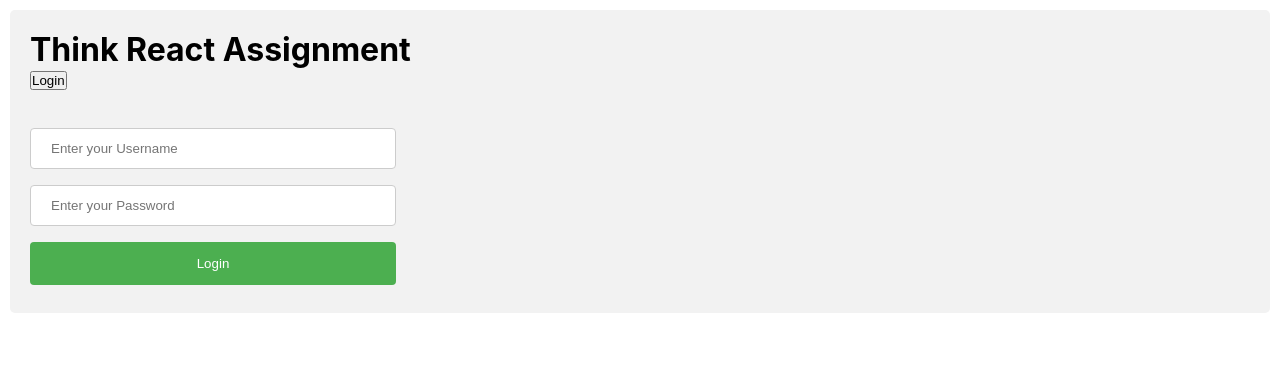
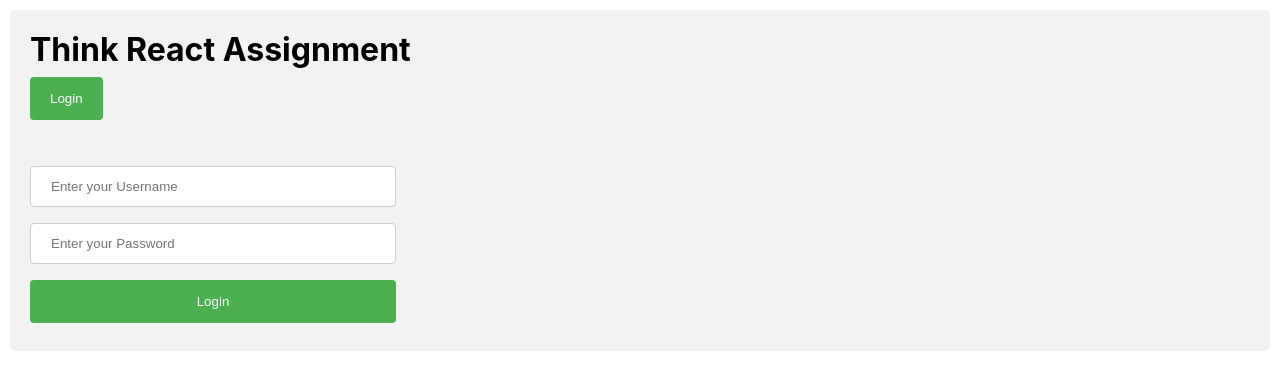
Before and after one commit to varun-316/think-assignment-react, a React (Create React App) app: page / in a window 1280 px wide. Shown: the top 390 px of the page. Built offline with nearby package versions, Linux system fonts and the light colour scheme.

Commit message:
UPDATE: Minor CSS changes

```diff
--- a/src/App.css
+++ b/src/App.css
@@ -34,6 +34,20 @@ input[type=submit]:hover {
   background-color: #45a049;
 }
 
+#main-login {
+  background-color: #4CAF50;
+  color: white;
+  padding: 14px 20px;
+  margin: 8px 0;
+  border: none;
+  border-radius: 4px;
+  cursor: pointer;
+}
+
+#main-login:hover {
+  background-color: #45a049;
+}
+
 #root {
   border-radius: 5px;
   background-color: #f2f2f2;
--- a/src/components/Header/LoginButton.js
+++ b/src/components/Header/LoginButton.js
@@ -3,7 +3,7 @@ import React from "react";
 const LoginButton = (props) => {
   return (
     <React.Fragment>
-      <button>Login</button>
+      <button id={"main-login"}>Login</button>
     </React.Fragment>
   );
 };
```
